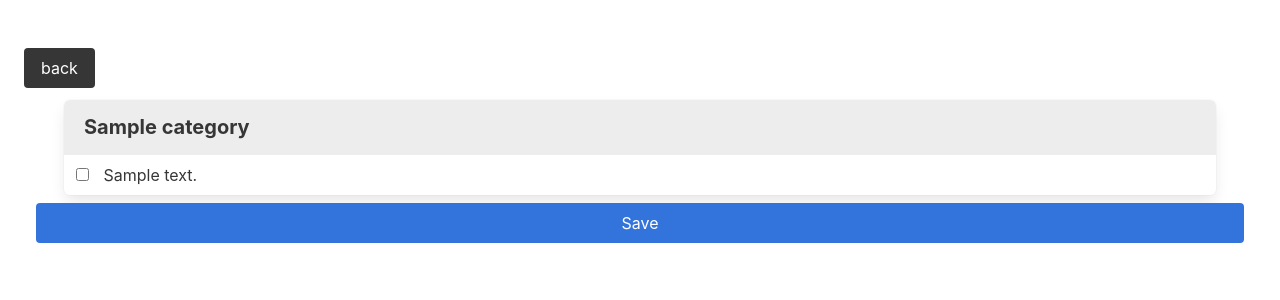
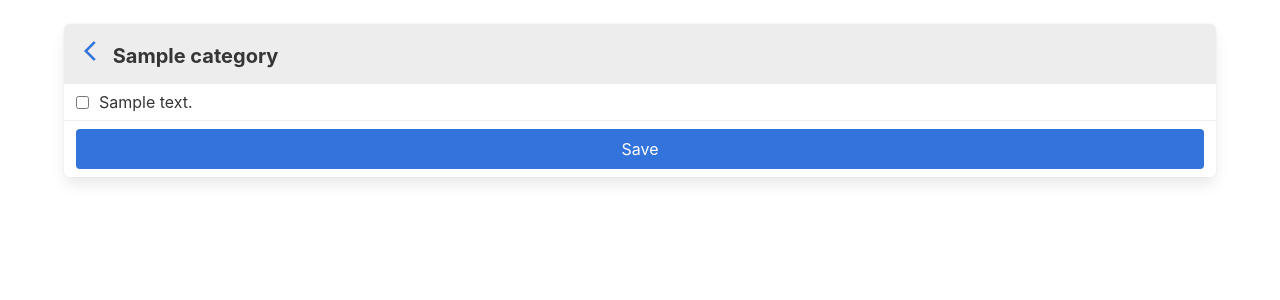
Before and after one commit to rupesh-thakare/edlp, a Flask app: template app/templates/products.html in a window 1280 px wide. Shown: the part 56-356 px from the top of the page. Run offline with Flask 2, Linux system fonts and the light colour scheme; tables that the repository leaves empty hold one stand-in row (values such as "Sample post"); the template is opened without the code that fills it: values that come from a table or form of the project are taken from there, most other values are stand-ins (such as "Sample title", 1, 10 or a date in 2020); some libraries are stand-ins or nearby versions.

Commit message:
UI fixes

```diff
--- a/app/templates/base.html
+++ b/app/templates/base.html
@@ -34,7 +34,7 @@
 {% endblock %}
 
 
-<main class="section page-content">
+<main class="page-content">
     {% block page_content %}
 
     {% endblock %}
--- a/app/templates/categories.html
+++ b/app/templates/categories.html
@@ -1,11 +1,11 @@
 {% extends 'base.html' %}
 
 {% block page_content %}
-    <div class="container">
+    <div class="container mt-5 mb-5">
         <div class="panel">
             <p class="panel-heading"> Categories </p>
             {% for category in categories %}
-            <a class="panel-block py-3" href="{{ url_for('main.product', category_id=category.category_id) }}"> {{ category.category_name }}</a>
+            <a class="panel-block py-3 pl-5" href="{{ url_for('main.product', category_id=category.category_id) }}"> {{ category.category_name | title }}</a>
             {% endfor %}
         </div>
     </div>
--- a/app/templates/products.html
+++ b/app/templates/products.html
@@ -1,29 +1,27 @@
 {% extends 'base.html' %}
 
 {% block page_content %}
-<a href="{{ url_for('main.category') }}" class="button is-dark mb-3">back</a>
-{#    <p>category : {{ category.category_name }}</p>#}
+<!--<a href="{{ url_for('main.category') }}" class="button is-dark mb-3">back</a>-->
 <form action="{{ url_for('main.submit_order') }}" method="post">
   {{ form.hidden_tag() }}
-  <div class="container">
+  <div class="container mt-5">
     <div class="panel">
-      <p class="panel-heading"> {{ category.category_name }} </p>
+      <p class="panel-heading">
+        <a href="{{ url_for('main.category') }}"><i class="material-icons">arrow_back_ios </i></a>
+        {{ category.category_name }}
+      </p>
+
       {% for product in products %}
-      <div class="panel-block">
-        <div class="field">
-          <div class="control">
-            <label class="checkbox is-fullwidth">
+            <label class="checkbox is-fullwidth panel-block">
               <input type="checkbox" name="product" multiple value={{ product.product_id }}>
               {{ product.description }}
             </label>
-          </div>
-        </div>
+      {% endfor %}
+      <div class="panel-block">
+        <button class="button is-link is-fullwidth" type="submit">Save</button>
       </div>
-      {% endfor %}
     </div>
   </div>
-  <div class="panel-block">
-    <button class="button is-link is-fullwidth" type="submit">Save</button>
-  </div>
+
 </form>
 {% endblock %}
```
Also changed, not shown: app/templates/auth/login.html (+4 -3 lines), todo.md (+2 -1 lines), app/static/css/styles.css (line endings or trailing spaces), data-dev.sqlite.
